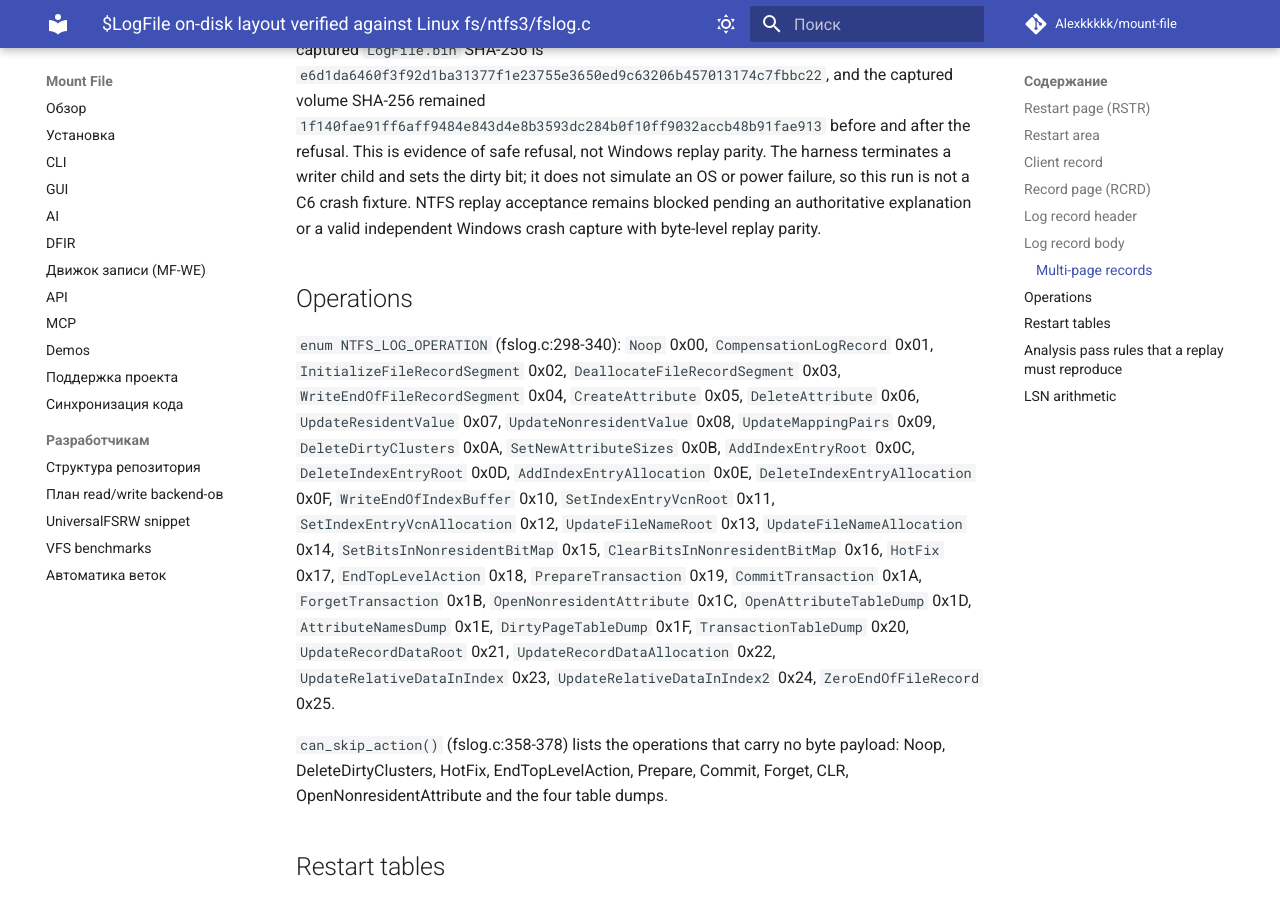
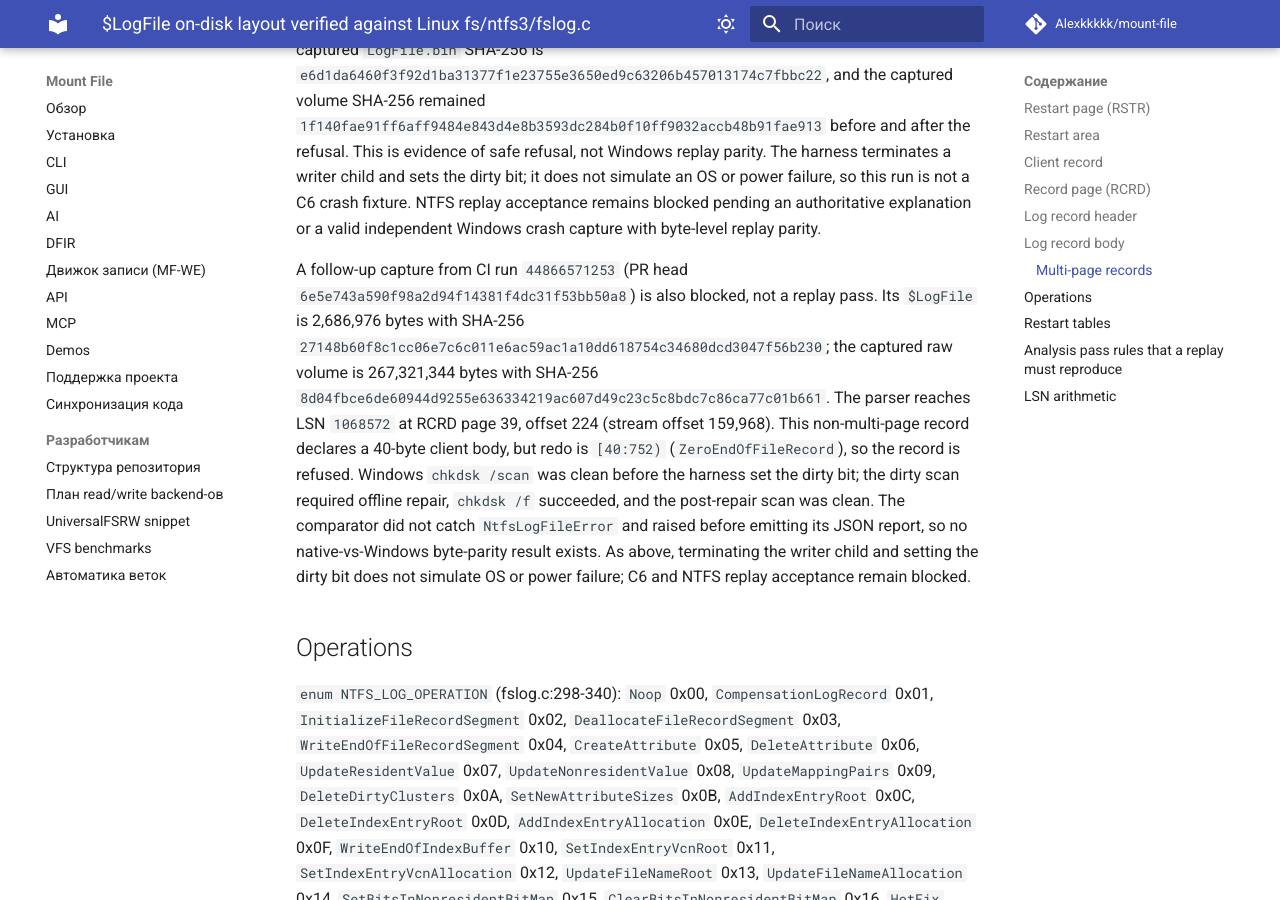
Before and after one commit to Alexkkkkk/mount-file, an MkDocs documentation site: the page built from docs/ntfs-logfile-layout.md, in a window 1280 px wide and 900 px high, scrolled down 5699 px. Built offline with MkDocs 1.6.1 and Material for MkDocs 9.7.7, drawn with Linux system fonts in a browser that asks for light colours; comment, search, counter and statistics services are not loaded.

Commit message:
fix(issue-510): report NTFS replay refusal safely

```diff
--- a/docs/ntfs-logfile-layout.md
+++ b/docs/ntfs-logfile-layout.md
@@ -182,6 +182,22 @@ simulate an OS or power failure, so this run is not a C6 crash fixture. NTFS
 replay acceptance remains blocked pending an authoritative explanation or a
 valid independent Windows crash capture with byte-level replay parity.
 
+A follow-up capture from CI run `44866571253` (PR head
+`6e5e743a590f98a2d94f14381f4dc31f53bb50a8`) is also blocked, not a replay pass.
+Its `$LogFile` is 2,686,976 bytes with SHA-256
+`27148b60f8c1cc06e7c6c011e6ac59ac1a10dd618754c34680dcd3047f56b230`; the captured
+raw volume is 267,321,344 bytes with SHA-256
+`8d04fbce6de60944d9255e636334219ac607d49c23c5c8bdc7c86ca77c01b661`. The parser
+reaches LSN `1068572` at RCRD page 39, offset 224 (stream offset 159,968). This
+non-multi-page record declares a 40-byte client body, but redo is `[40:752)`
+(`ZeroEndOfFileRecord`), so the record is refused. Windows `chkdsk /scan` was
+clean before the harness set the dirty bit; the dirty scan required offline
+repair, `chkdsk /f` succeeded, and the post-repair scan was clean. The comparator
+did not catch `NtfsLogFileError` and raised before emitting its JSON report, so
+no native-vs-Windows byte-parity result exists. As above, terminating the writer
+child and setting the dirty bit does not simulate OS or power failure; C6 and
+NTFS replay acceptance remain blocked.
+
 ## Operations
 
 `enum NTFS_LOG_OPERATION` (fslog.c:298-340): `Noop` 0x00,
```
Also changed, not shown: 3 other files.
